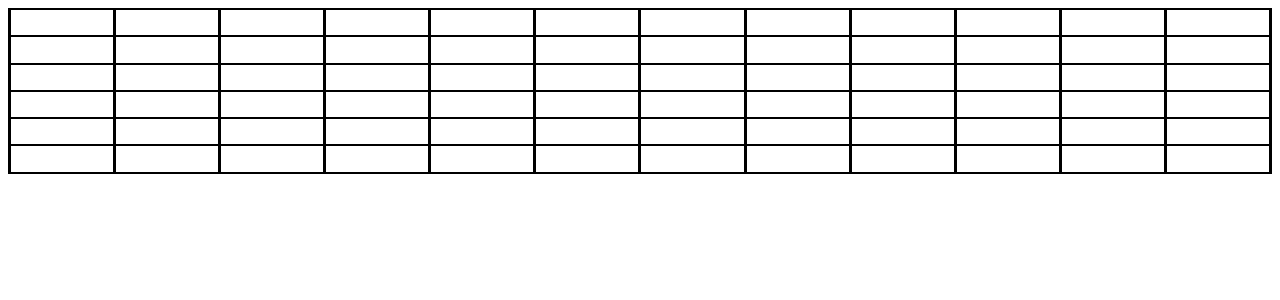
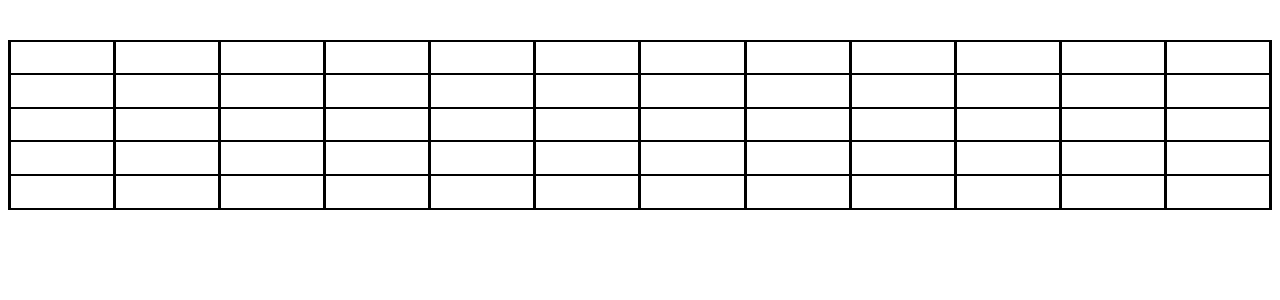
Before and after one commit to loic-h/guitar-sheet, a Svelte app: page / in a window 1280 px wide. Shown: the top 300 px of the page. Built offline with nearby package versions, Linux system fonts and the light colour scheme.

Commit message:
Cell component

```diff
--- a/public/variables.css
+++ b/public/variables.css
@@ -1,3 +1,5 @@
 :root {
 	--black: black;
+
+	--cell-ratio: 2.5%;
 }
--- /dev/null
+++ b/src/Cell.svelte
@@ -0,0 +1,23 @@
+<script>
+export let inFirstString = false;
+</script>
+
+<div
+  class="cell"
+  class:in-first-string={inFirstString}
+/>
+
+<style>
+.cell {
+  flex-grow: 1;
+  padding-top: var(--cell-ratio);
+}
+
+.cell:not(.in-first-string) {
+  border-left: var(--black) solid 3px;
+}
+
+.cell:not(.in-first-string):last-child {
+  border-right: var(--black) solid 3px;
+}
+</style>
--- a/src/Grid.svelte
+++ b/src/Grid.svelte
@@ -1,4 +1,6 @@
 <script>
+import Cell from './Cell.svelte';
+
 const pitches = ['e', 'a', 'd', 'g', 'b', 'e'];
 const start = 1;
 const end = 12
@@ -6,10 +8,10 @@ const range = end - start + 1;
 </script>
 
 <div class="grid">
-  {#each ['e', 'a', 'd', 'g', 'b', 'e'] as pitch}
+  {#each ['e', 'a', 'd', 'g', 'b', 'e'] as pitch, stringIndex}
     <div class="string">
-      {#each Array(range) as _, i}
-        <div class="cell"></div>
+      {#each Array(range) as _, cellIndex}
+        <Cell inFirstString={stringIndex === 0}/>
       {/each}
     </div>
   {/each}
@@ -27,18 +29,4 @@ const range = end - start + 1;
   display: inline-flex;
   border-bottom: var(--black) solid 2px;
 }
-
-.string:first-child {
-  border-top: var(--black) solid 2px;
-}
-
-.cell {
-  flex-grow: 1;
-  padding-top: 2%;
-  border-left: var(--black) solid 3px;
-}
-
-.cell:last-child {
-  border-right: var(--black) solid 3px;
-}
 </style>
```
